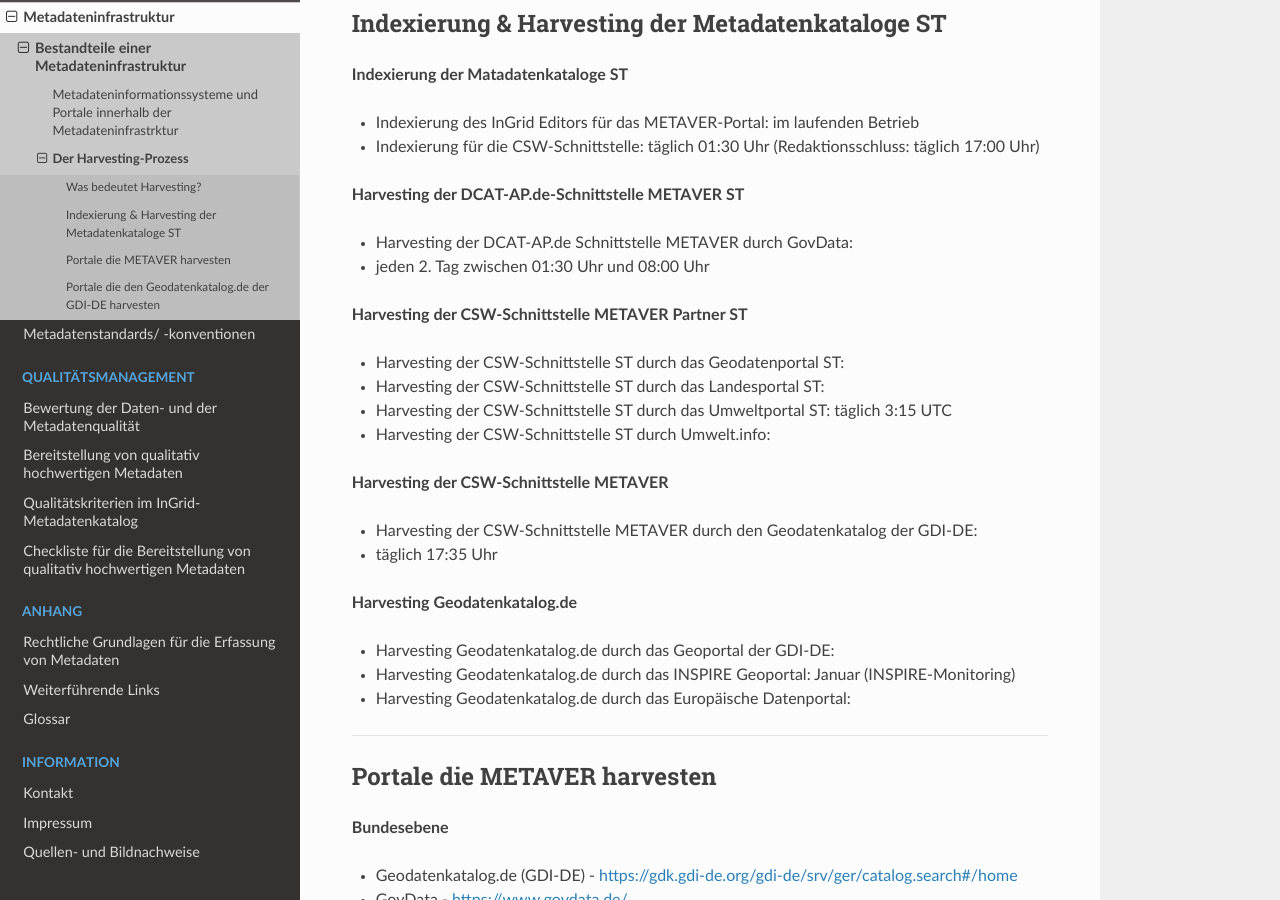
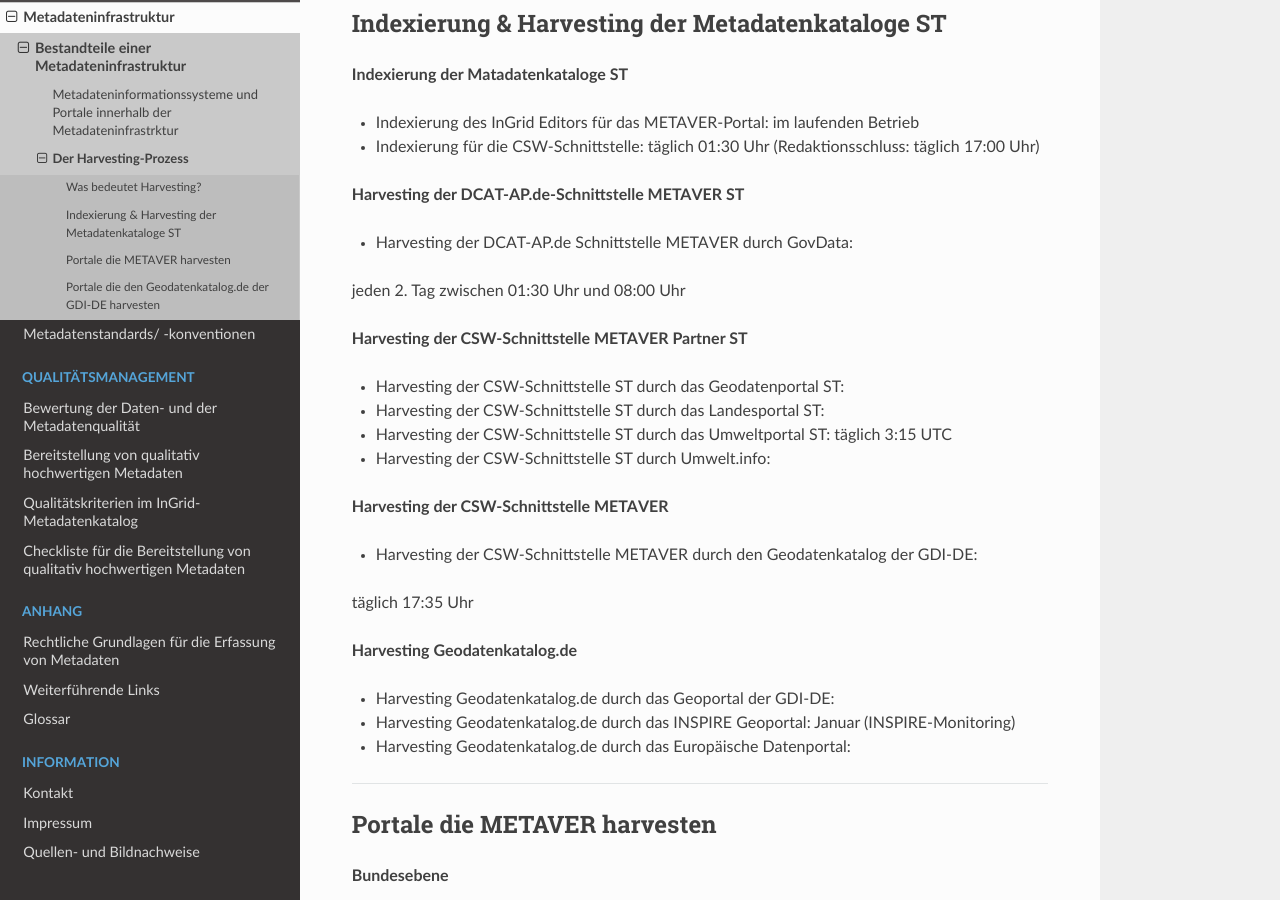
Before and after one commit to tomiwo/ingrid-mdk-st-high-quality-metadata, a Sphinx documentation site: the page built from docs/grundlagen/harvesting-prozess.rst, in a window 1280 px wide and 900 px high, scrolled down 403 px. Built offline with Sphinx 7.4.7 and the Read the Docs theme 3.1.0, drawn with Linux system fonts in a browser that asks for light colours.

```diff
--- a/docs/grundlagen/harvesting-prozess.rst
+++ b/docs/grundlagen/harvesting-prozess.rst
@@ -27,7 +27,7 @@ Indexierung & Harvesting der Metadatenkataloge ST
 **Harvesting der DCAT-AP.de-Schnittstelle METAVER ST**
 
 - Harvesting der DCAT-AP.de Schnittstelle METAVER durch GovData:
-- jeden 2. Tag zwischen 01:30 Uhr und 08:00 Uhr
+| jeden 2. Tag zwischen 01:30 Uhr und 08:00 Uhr
 
 
 **Harvesting der CSW-Schnittstelle METAVER Partner ST**
@@ -41,7 +41,7 @@ Indexierung & Harvesting der Metadatenkataloge ST
 **Harvesting der CSW-Schnittstelle METAVER**
 
 - Harvesting der CSW-Schnittstelle METAVER durch den Geodatenkatalog der GDI-DE:
-- täglich 17:35 Uhr
+| täglich 17:35 Uhr
 
 
 **Harvesting Geodatenkatalog.de**
```
